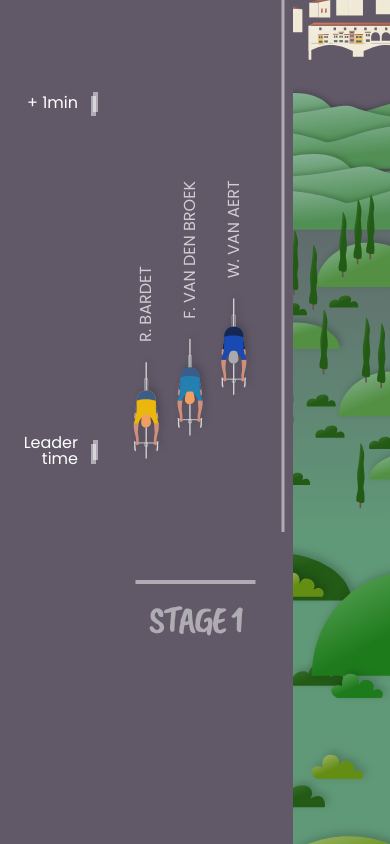
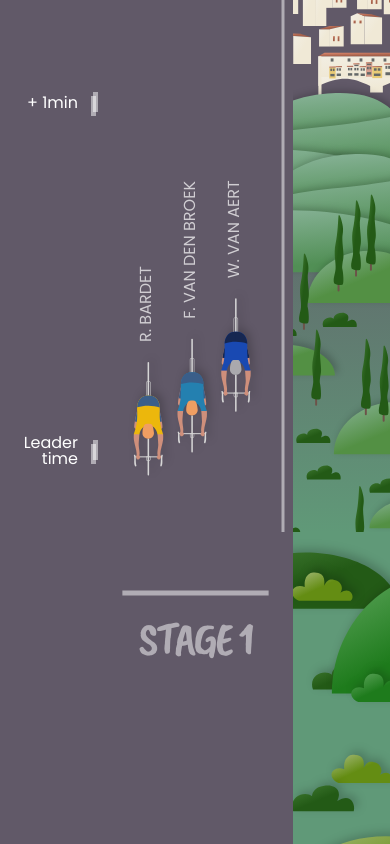
Before and after one commit to floreperche/tour-de-france-2024, a Svelte app: page / in a window 390 px wide. Shown: the part 1156-2000 px from the top of the page. Built offline with nearby package versions, Linux system fonts and the light colour scheme.

Commit message:
improving svg responsiveness

```diff
--- a/src/App.svelte
+++ b/src/App.svelte
@@ -87,7 +87,7 @@
 
             {#each renderedData as rider}
               {#if !isNaN(xScale(rider.rank)) && !isNaN(yScale(rider.time))}
-                <Rider {rider} {xScale} {yScale} {curentStep} />{/if}
+                <Rider {rider} {xScale} {yScale} {curentStep} {height} />{/if}
             {/each}
           </svg>
         </div>
--- a/src/components/Flat.svelte
+++ b/src/components/Flat.svelte
@@ -76,10 +76,11 @@
 
 <div class="step-content">
   <div class="step-count">
-    <svg>
+    <svg style="height:100%">
+      <g transform="translate({width / 4}, 0) scale({width / 320})">
         <line
-        x1={width / 4 - 60}
-        x2={width / 4 + 60}
+          x1="-60"
+          x2="60"
           y1={50}
           y2={50}
           stroke="white"
@@ -87,12 +88,13 @@
           opacity="0.5"
         ></line>
         <text
-        x={width / 4}
+          x="0"
           y={100}
           fill="white"
           text-anchor="middle"
           font-size="38"
           opacity="0.5">STAGE {curentStage}</text
+        ></g
       >
     </svg>
   </div>
@@ -123,7 +125,7 @@
             {#each grassData as grass}<g
                 transform="translate({xGrassScale(grass.x)},{yGrassScale(
                   grass.y
-                )})"
+                )}) scale({height / 720})"
               >
                 <!-- Trees -->
                 {#if grass.type === 1}<rect
--- a/src/components/Hilly.svelte
+++ b/src/components/Hilly.svelte
@@ -55,23 +55,25 @@
 
 <div class="step-content">
   <div class="step-count">
-    <svg>
+    <svg style="height:100%">
+      <g transform="translate({width / 4}, 0) scale({width / 320})">
         <line
-        x1={width / 4 - 60}
-        x2={width / 4 + 60}
+          x1="-60"
+          x2="60"
           y1={50}
           y2={50}
-        stroke="white"
+          stroke={curentStage === 9 ? "#615968" : "white"}
           stroke-width="4"
           opacity="0.5"
         ></line>
         <text
-        x={width / 4}
+          x="0"
           y={100}
-        fill="white"
+          fill={curentStage === 9 ? "#615968" : "white"}
           text-anchor="middle"
           font-size="38"
           opacity="0.5">STAGE {curentStage}</text
+        ></g
       >
     </svg>
   </div>
@@ -96,7 +98,9 @@
         {#if !isNaN(xHillScale(1)) && !isNaN(yHillScale(1))}
           {#if hillData}
             {#each hillData as hill}<g
-                transform="translate({xHillScale(hill.x)},{yHillScale(hill.y)})"
+                transform="translate({xHillScale(hill.x) + 20},{yHillScale(
+                  hill.y
+                )}) scale({height / 720})"
               >
                 <!-- Hills with 3 sizes -->
                 {#if hill.type === 1}{#if hill.size === 1}
--- a/src/components/ItalianLandscape.svelte
+++ b/src/components/ItalianLandscape.svelte
@@ -18,17 +18,14 @@
 <div class="step-content">
   <div class="step-count">
     <svg>
-      <!-- <line
-        x1={width / 4 - 60}
-        x2={width / 4 + 60}
-        y1={50}
-        y2={50}
-        stroke="white"
-        stroke-width="4"
-        opacity="0.5"
-      ></line> -->
+      <svg style="height:100%">
+        <g
+          transform="translate({width / 4}, 0) scale({height > 500
+            ? (width / 320) * 0.8
+            : (width / 320) * 0.6})"
+        >
           <text
-        x={width / 4}
+            x="0"
             y="50"
             fill="white"
             text-anchor="middle"
@@ -37,7 +34,7 @@
           >
 
           <text
-        x={width / 4}
+            x="0"
             y="100"
             fill="white"
             text-anchor="middle"
@@ -45,29 +42,31 @@
             opacity="0.5">STARTS IN</text
           >
           <text
-        x={width / 4}
-        y="200"
+            x="0"
+            y="150"
             fill="white"
             text-anchor="middle"
             font-size="38"
             opacity="0.5">3</text
           >
           <text
-        x={width / 4}
-        y="250"
+            x="0"
+            y="200"
             fill="white"
             text-anchor="middle"
             font-size="38"
             opacity="0.5">2</text
           >
           <text
-        x={width / 4}
-        y="300"
+            x="0"
+            y="250"
             fill="white"
             text-anchor="middle"
             font-size="38"
             opacity="0.5">1</text
           >
+        </g>
+      </svg>
     </svg>
   </div>
   <div class="landscape">
@@ -84,7 +83,7 @@
           <g
             transform="translate({xItalianScale(0.1)},{yItalianScale(
               1
-            )}) scale(0.6)"
+            )}) scale({height > 500 ? (height / 720) * 0.8 : height / 720})"
           >
             <path
               d="M20 65.3978H736.5C734.833 50.2312 727.6 19.8979 712 19.8979C692.5 19.8979 700 37.3978 664 30.3979C628 23.3981 627 -4.60205 570 0.897753C513 6.39756 520.5 23.8979 503 37.3978C485.5 50.8976 466 32.8979 456.5 19.8979C447 6.89795 457.5 7.89795 399 0.897753C340.5 -6.10244 231 44.8978 212.5 37.3978C194 29.8978 191.5 -6.10225 117.5 0.897753C58.3 6.49775 27.8333 46.2311 20 65.3978Z"
@@ -106,7 +105,7 @@
           <g
             transform="translate({xItalianScale(0.2)},{yItalianScale(
               0.95
-            )}) scale(0.6)"
+            )}) scale({height > 500 ? (height / 720) * 0.8 : height / 720})"
           >
             <path
               d="M20 65.3978H736.5C734.833 50.2312 727.6 19.8979 712 19.8979C692.5 19.8979 700 37.3978 664 30.3979C628 23.3981 627 -4.60205 570 0.897753C513 6.39756 520.5 23.8979 503 37.3978C485.5 50.8976 466 32.8979 456.5 19.8979C447 6.89795 457.5 7.89795 399 0.897753C340.5 -6.10244 231 44.8978 212.5 37.3978C194 29.8978 191.5 -6.10225 117.5 0.897753C58.3 6.49775 27.8333 46.2311 20 65.3978Z"
@@ -126,9 +125,8 @@
           </g>
           <!-- Florence -->
           <g
-            transform="translate({xItalianScale(0.3)},{yItalianScale(
-              0.9
-            )}) scale(0.6)"
+            transform="translate({xItalianScale(0.3)},{yItalianScale(0.91)})
+            scale({height > 500 ? (height / 720) * 0.6 : (height / 720) * 1.2})"
           >
             <Florence />
           </g>
@@ -137,7 +135,7 @@
           <g
             transform="translate({xItalianScale(0.1)},{yItalianScale(
               0.6
-            )}) scale(0.6)"
+            )}) scale({height > 500 ? (height / 720) * 0.8 : 0})"
           >
             <path
               d="M20 65.3978H736.5C734.833 50.2312 727.6 19.8979 712 19.8979C692.5 19.8979 700 37.3978 664 30.3979C628 23.3981 627 -4.60205 570 0.897753C513 6.39756 520.5 23.8979 503 37.3978C485.5 50.8976 466 32.8979 456.5 19.8979C447 6.89795 457.5 7.89795 399 0.897753C340.5 -6.10244 231 44.8978 212.5 37.3978C194 29.8978 191.5 -6.10225 117.5 0.897753C58.3 6.49775 27.8333 46.2311 20 65.3978Z"
@@ -158,7 +156,7 @@
           <g
             transform="translate({xItalianScale(0.2)},{yItalianScale(
               0.54
-            )}) scale(0.6)"
+            )}) scale({height > 500 ? (height / 720) * 0.8 : 0})"
           >
             <path
               d="M20 65.3978H736.5C734.833 50.2312 727.6 19.8979 712 19.8979C692.5 19.8979 700 37.3978 664 30.3979C628 23.3981 627 -4.60205 570 0.897753C513 6.39756 520.5 23.8979 503 37.3978C485.5 50.8976 466 32.8979 456.5 19.8979C447 6.89795 457.5 7.89795 399 0.897753C340.5 -6.10244 231 44.8978 212.5 37.3978C194 29.8978 191.5 -6.10225 117.5 0.897753C58.3 6.49775 27.8333 46.2311 20 65.3978Z"
@@ -178,9 +176,9 @@
           </g>
           <!-- Italian field -->
           <g
-            transform="translate({xItalianScale(0.3)},{yItalianScale(
+            transform="translate({xItalianScale(0.2)},{yItalianScale(
               0.5
-            )}) scale(0.8)"
+            )}) scale({height > 500 ? (height / 720) * 0.8 : 0})"
           >
             <ItalianField />
           </g>{/if}
--- a/src/components/Mountain.svelte
+++ b/src/components/Mountain.svelte
@@ -26,14 +26,17 @@
       }
     }
   });
+
+  $: console.log(height);
 </script>
 
 <div class="step-content">
   <div class="step-count">
-    <svg>
+    <svg style="height:100%">
+      <g transform="translate({width / 4}, 0) scale({width / 320})">
         <line
-        x1={width / 4 - 60}
-        x2={width / 4 + 60}
+          x1="-60"
+          x2="60"
           y1={50}
           y2={50}
           stroke="white"
@@ -41,12 +44,13 @@
           opacity="0.5"
         ></line>
         <text
-        x={width / 4}
+          x="0"
           y={100}
           fill="white"
           text-anchor="middle"
           font-size="38"
           opacity="0.5">STAGE {curentStage}</text
+        ></g
       >
     </svg>
   </div>
@@ -81,9 +85,11 @@
         </defs>
         <!-- Mountain group 1 -->
         {#if !isNaN(xMountainScale(1)) && !isNaN(yMountainScale(1))}<g
-            transform="translate({xMountainScale(0.2)},{yMountainScale(
+            transform="translate({xMountainScale(0.3)},{yMountainScale(
               1
-            )}) scale(0.6)"
+            )}) scale({height < 1200
+              ? (height / 720) * 0.65
+              : (height / 720) * 0.5})"
             ><path
               d="M166.689 36.0646C175.958 33.5778 193.677 112.555 238.656 170.651H0C34.5725 136.254 50.2713 76.1683 62.2659 68.6968C74.2604 61.2254 86.7841 133.14 102.836 136.254C126.472 140.841 144.993 41.8857 166.689 36.0646Z"
               fill="url(#double)"
@@ -141,7 +147,9 @@
           <g
             transform="translate({xMountainScale(0.3)},{yMountainScale(
               0.75
-            )}) scale(0.6)"
+            )}) scale({height < 1200
+              ? (height / 720) * 0.65
+              : (height / 720) * 0.5})"
             ><path
               d="M337.129 116.314H208.139C242.003 74.9122 254.376 2.71899 270.787 2.71899C287.197 2.71899 311.731 81.5697 337.129 116.314Z"
               fill="url(#mediummountain)"
@@ -315,7 +323,9 @@
           <g
             transform="translate({xMountainScale(0.3)},{yMountainScale(
               0.4
-            )}) scale(0.6)"
+            )}) scale({height < 1200
+              ? (height / 720) * 0.65
+              : (height / 720) * 0.5})"
           >
             <path
               d="M292.991 123.595H164C197.864 82.1932 210.238 10 226.648 10C243.059 10 267.593 88.8508 292.991 123.595Z"
--- a/src/components/NiceLandscape.svelte
+++ b/src/components/NiceLandscape.svelte
@@ -62,7 +62,12 @@
           </linearGradient>
         </defs>
         <!-- Mountain group 1 -->
-        <g transform="translate({xNiceScale(0.15)},{yNiceScale(1)}) scale(0.6)"
+        <g
+          transform="translate({xNiceScale(0.15)},{yNiceScale(
+            1
+          )}) scale({height < 1200
+            ? (height / 720) * 0.65
+            : (height / 720) * 0.5})"
           ><path
             d="M166.689 36.0646C175.958 33.5778 193.677 112.555 238.656 170.651H0C34.5725 136.254 50.2713 76.1683 62.2659 68.6968C74.2604 61.2254 86.7841 133.14 102.836 136.254C126.472 140.841 144.993 41.8857 166.689 36.0646Z"
             fill="url(#double)"
@@ -118,7 +123,11 @@
         </g>
         <!-- Mountain group 2 -->
         <g
-          transform="translate({xNiceScale(0.3)},{yNiceScale(0.75)}) scale(0.6)"
+          transform="translate({xNiceScale(0.3)},{yNiceScale(
+            0.75
+          )}) scale({height < 1200
+            ? (height / 720) * 0.65
+            : (height / 720) * 0.5})"
           ><path
             d="M337.129 116.314H208.139C242.003 74.9122 254.376 2.71899 270.787 2.71899C287.197 2.71899 311.731 81.5697 337.129 116.314Z"
             fill="url(#mediummountain)"
@@ -203,7 +212,11 @@
 
         <!-- Nice landscape -->
         <g
-          transform="translate({xNiceScale(0.3)},{yNiceScale(0.4)}) scale(0.6)"
+          transform="translate({xNiceScale(0.3)},{yNiceScale(
+            0.42
+          )}) scale({height < 1200
+            ? (height / 720) * 0.65
+            : (height / 720) * 0.5})"
         >
           <Nice />
         </g>
--- a/src/components/Rider.svelte
+++ b/src/components/Rider.svelte
@@ -3,6 +3,7 @@
   export let xScale;
   export let yScale;
   export let curentStep;
+  export let height;
   import { tweened } from "svelte/motion";
   import { cubicInOut } from "svelte/easing";
 
@@ -40,7 +41,7 @@
   </linearGradient>
 </defs>
 
-<g transform="translate({$tX - 13},{$tY - 90}) scale(0.95)">
+<g transform="translate({$tX - 13},{$tY - 90}) scale({(height / 720) * 0.95})">
   <path
     d="M3.38659 42.4306L7.59194 43.1306L4.83868 59.6716C4.83868 59.6716 1.45144 60.9806 0.633337 58.9716C-0.184763 56.9627 3.38659 42.4306 3.38659 42.4306Z"
     fill="#CF8F7B"
@@ -112,7 +113,7 @@
 {#if curentStep >= 0 && rider.rank <= 3}
   <text
     dominant-baseline="middle"
-    fill="white"
+    fill={curentStep + 1 === 9 ? "#615968" : "white"}
     x="20"
     y="0"
     transform="translate({$tX},{$tY - 90}) rotate(-90)"
--- a/src/components/YScale.svelte
+++ b/src/components/YScale.svelte
@@ -45,7 +45,7 @@
           <text
             dominant-baseline="middle"
             text-anchor="end"
-            fill="white"
+            fill={curentStep + 1 === 9 ? "#615968" : "white"}
             x={scaleWidth - 20}
             y={yScale(tick) - 8}
             >Leader
@@ -53,7 +53,7 @@
           <text
             dominant-baseline="middle"
             text-anchor="end"
-            fill="white"
+            fill={curentStep + 1 === 9 ? "#615968" : "white"}
             x={scaleWidth - 20}
             y={yScale(tick) + 8}>time</text
           >
@@ -61,7 +61,7 @@
           <text
             text-anchor="end"
             dominant-baseline="middle"
-            fill="white"
+            fill={curentStep + 1 === 9 ? "#615968" : "white"}
             x={scaleWidth - 20}
             y={yScale(tick)}
             >+ {tick / 60}min
@@ -72,7 +72,7 @@
           y={yScale(tick) - 8}
           width="5"
           height="20"
-          fill="white"
+          fill={curentStep + 1 === 9 ? "#615968" : "white"}
           opacity="0.5"
         />
         <rect
@@ -80,7 +80,7 @@
           y={yScale(tick) - 12}
           width="5"
           height="20"
-          fill="white"
+          fill={curentStep + 1 === 9 ? "#615968" : "white"}
           opacity="0.5"
         />
       {/each}
```
Lines whose indentation alone changed are shown as unchanged.
